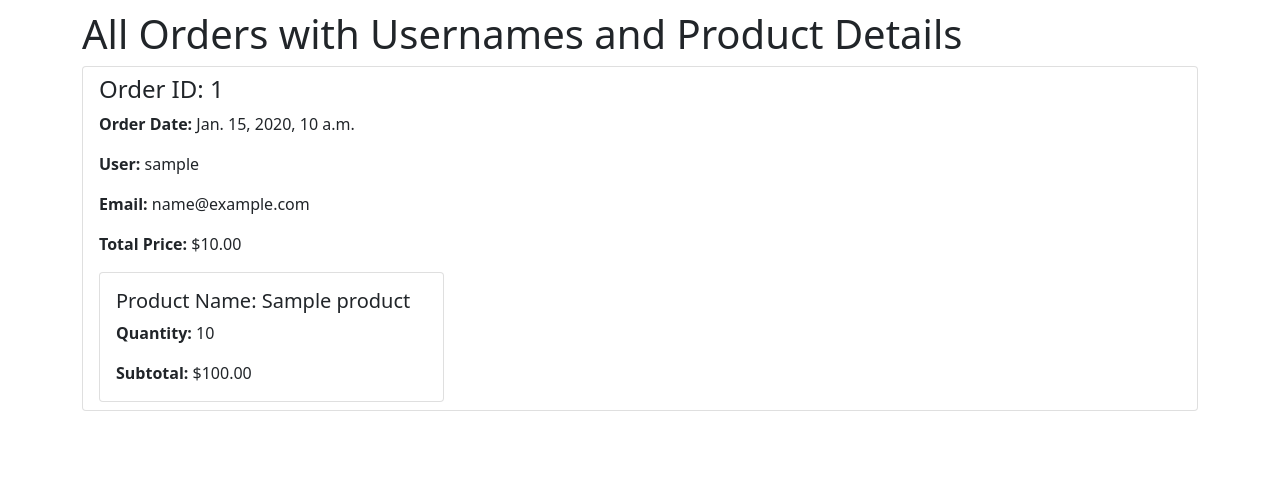
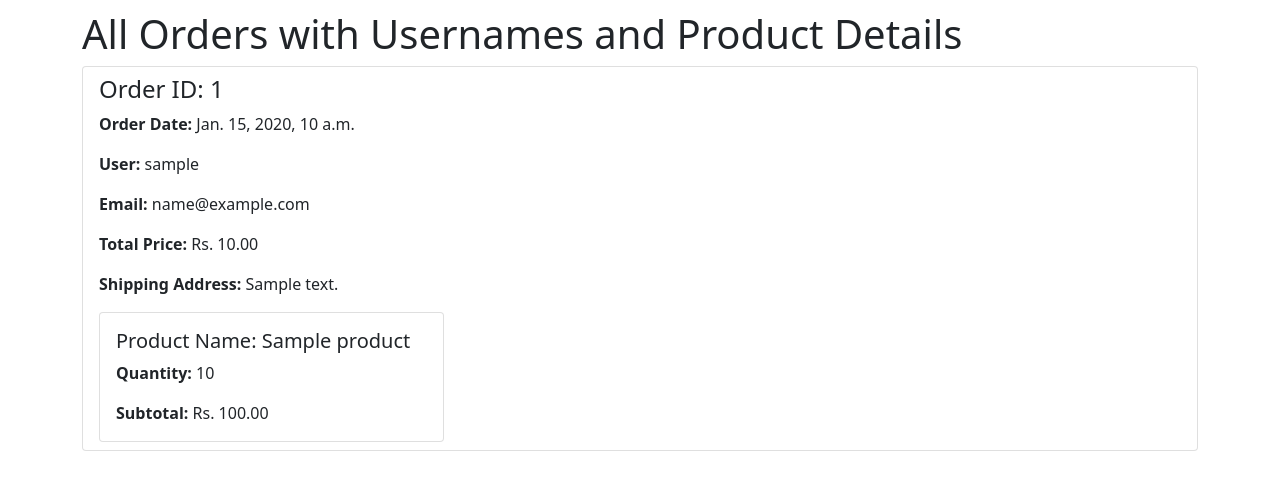
Before and after one commit to Adarsh-Giri-Islington-College/Plant_Care_Project, a Django app: page /order/admin_view_orders in a window 1280 px wide. Shown: the part 60-550 px from the top of the page. Run offline with Django 4.2, Linux system fonts and the light colour scheme; tables that the repository leaves empty hold one stand-in row (values such as "Sample post"); parts of the project's set-up code (start-up, migrations or seed data) failed here and were passed over.

Commit message:
third commit

```diff
--- a/order/models.py
+++ b/order/models.py
@@ -9,6 +9,7 @@ class Order(models.Model):
     user = models.ForeignKey(User, on_delete=models.CASCADE)
     order_date = models.DateTimeField(default=timezone.now)
     total_price = models.DecimalField(max_digits=10, decimal_places=2)
+    shipping_address = models.CharField(max_length=50)
     products = models.ManyToManyField(Product, through='OrderItem')
 
     def __str__(self):
--- a/order/views.py
+++ b/order/views.py
@@ -74,8 +74,9 @@ def verify_payment(request):
     user_cart = Cart.objects.get(user=user)
     cart_items = user_cart.cartitem_set.all()
     total_price = sum(item.sub_total() for item in cart_items)
+    shipping_address = user.address
 
-    order = Order.objects.create(user=user, total_price=total_price)
+    order = Order.objects.create(user=user, total_price=total_price, shipping_address=shipping_address)
 
     for cart_item in cart_items:
         OrderItem.objects.create(order=order, product=cart_item.product, quantity=cart_item.quantity)
--- a/template/order/all_orders.html
+++ b/template/order/all_orders.html
@@ -14,7 +14,8 @@
           <p><strong>Order Date:</strong> {{ order.order_date }}</p>
           <p><strong>User:</strong> {{ order.user.username }}</p>
           <p><strong>Email:</strong> {{ order.user.email }}</p>
-          <p><strong>Total Price:</strong> ${{ order.total_price }}</p>
+          <p><strong>Total Price:</strong> Rs. {{ order.total_price }}</p>
+          <p><strong>Shipping Address:</strong> {{ order.shipping_address }}</p>
           <div class="row">
             {% for order_item in order.orderitem_set.all %}
               <div class="col-md-4">
@@ -22,7 +23,7 @@
                   <div class="card-body">
                     <h5 class="card-title">Product Name: {{ order_item.product.product_name }}</h5>
                     <p class="card-text"><strong>Quantity:</strong> {{ order_item.quantity }}</p>
-                    <p class="card-text"><strong>Subtotal:</strong> ${{ order_item.sub_total }}</p>
+                    <p class="card-text"><strong>Subtotal:</strong> Rs. {{ order_item.sub_total }}</p>
                   </div>
                 </div>
               </div>
--- a/template/order/order_history.html
+++ b/template/order/order_history.html
@@ -9,7 +9,8 @@
       {% for order in user_orders %}
         <li class="list-group-item">
           <h4>Order Date: {{ order.order_date }}</h4>
-          <p><strong>Total Price:</strong> ${{ order.total_price }}</p>
+          <p><strong>Total Price:</strong> Rs. {{ order.total_price }}</p>
+          <p><strong>Shipping Address:</strong> {{ order.shipping_address }}</p>
           <div class="row">
             {% for item in order.orderitem_set.all %}
               <div class="col-md-4">
@@ -17,7 +18,7 @@
                   <div class="card-body">
                     <h5 class="card-title">Product Name: {{ item.product.product_name }}</h5>
                     <p class="card-text"><strong>Quantity:</strong> {{ item.quantity }}</p>
-                    <p class="card-text"><strong>Subtotal:</strong> ${{ item.sub_total }}</p>
+                    <p class="card-text"><strong>Subtotal:</strong> Rs. {{ item.sub_total }}</p>
                   </div>
                 </div>
               </div>
```
Also changed, not shown: cart/migrations/0001_initial.py, media/products_images/Screenshot_2024-03-27_082210_gXV4OtL.png (added), media/products_images/Screenshot_2024-03-27_082258_APOKBiz.png (added), media/products_images/Screenshot_2024-03-27_082258_CWwNB9v.png (added), media/products_images/Screenshot_2024-03-27_082258_DWIwpSd.png (added), media/products_images/Screenshot_2024-03-27_082258_G2ncnJS.png (added), order/migrations/0001_initial.py, products/migrations/0001_initial.py, users/migrations/0001_initial.py.
